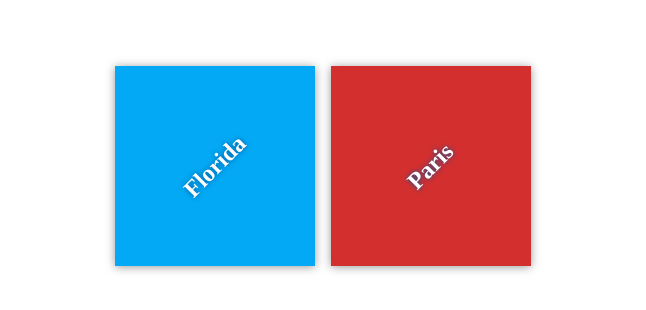
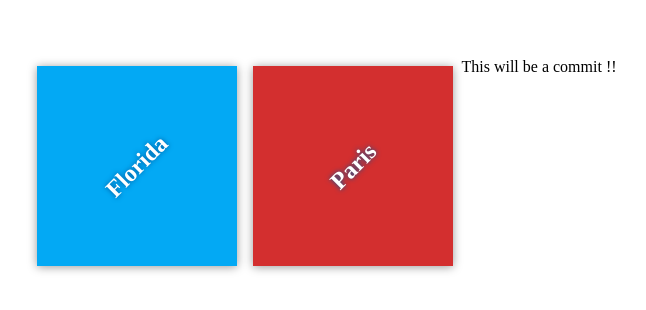
Before and after one commit to MisaelCalvillo/github-udacity, a plain HTML site: page index.html in a window 1280 px wide. Shown: the part 234-544 px from the top of the page, without its empty margins (317-963 px from the left). Drawn offline with Linux system fonts and the light colour scheme.

Commit message:
test a origin commit

```diff
--- a/index.html
+++ b/index.html
@@ -16,6 +16,7 @@
         <div class="destination" id="paris">
           <h2>Paris</h2>
         </div>
+        <div class="commit">This will be a commit !!</div>
       </div>
     </div>
   </body>
```
